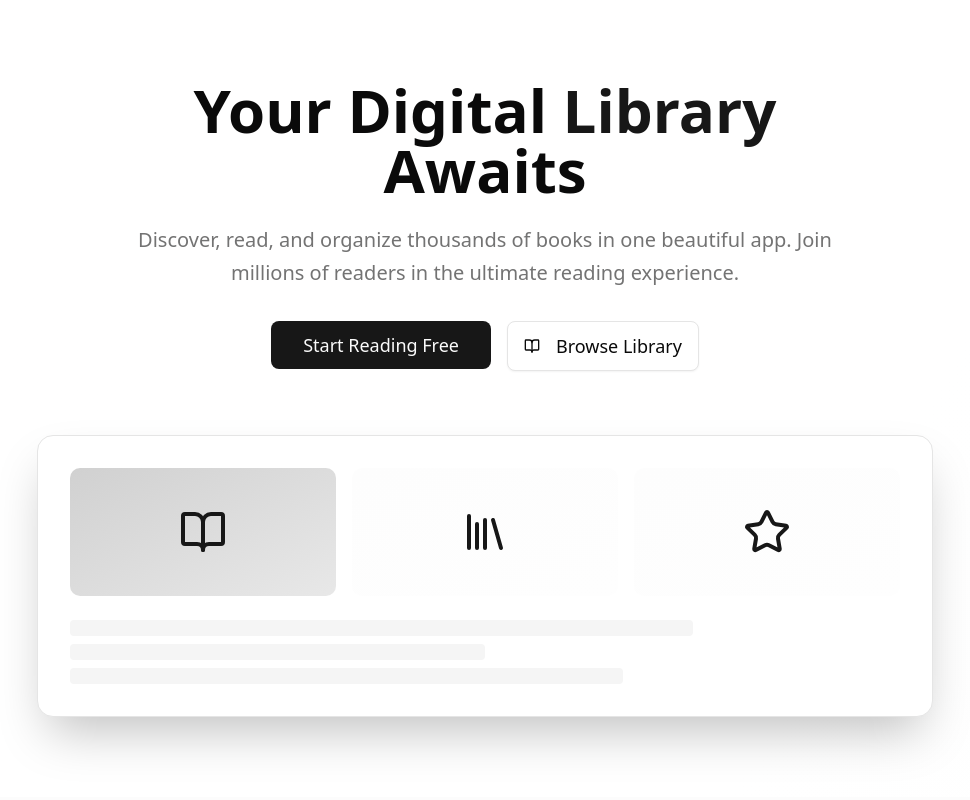
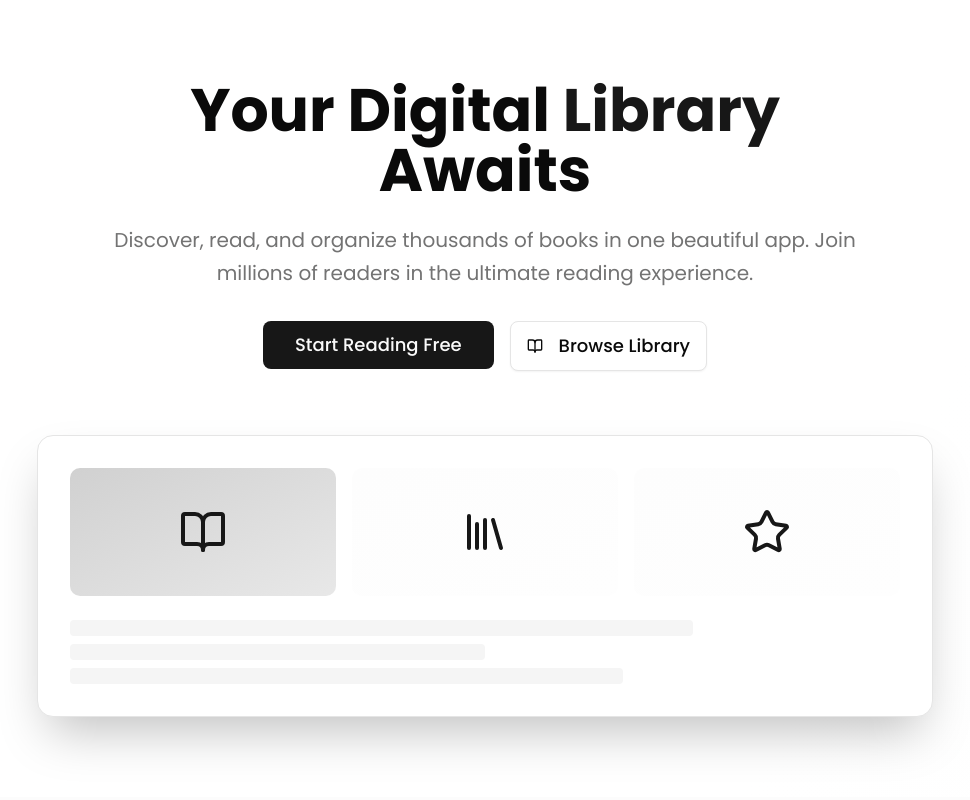
Before and after one commit to justanuragmaurya/bookify, a Next.js app: page / in a window 1280 px wide. Shown: the top 800 px of the page, without its empty margins (155-1125 px from the left). Built offline with nearby package versions, Linux system fonts and the light colour scheme.

Commit message:
Added Popins Font

```diff
--- a/src/app/layout.tsx
+++ b/src/app/layout.tsx
@@ -1,7 +1,13 @@
 import type { Metadata } from "next";
 import "./globals.css";
+import { Poppins } from "next/font/google"
 import Providers from "@/components/providers";
 
+const font = Poppins({
+  subsets: ['latin'],
+  weight: ['100', '200', '300', '400', '500', '600', '700', '800', '900'],
+  variable: '--font-poppins',
+})
 
 export const metadata: Metadata = {
   title: "Create Next App",
@@ -16,7 +22,7 @@ export default function RootLayout({
   return (
     <html lang="en" suppressHydrationWarning>
       <body
-        className={`${""} antialiased`}
+        className={`${font.className} antialiased`}
       >
         <Providers>
         {children}
--- /dev/null
+++ b/src/lib/context.ts
@@ -0,0 +1,10 @@
+import { createContext } from "react";
+
+enum NavbarState{
+    "visble",
+    "hidden"
+}
+
+const NavbarContext = createContext(NavbarState.visble);
+
+export const ContextProvider  = NavbarContext.Provider
```
